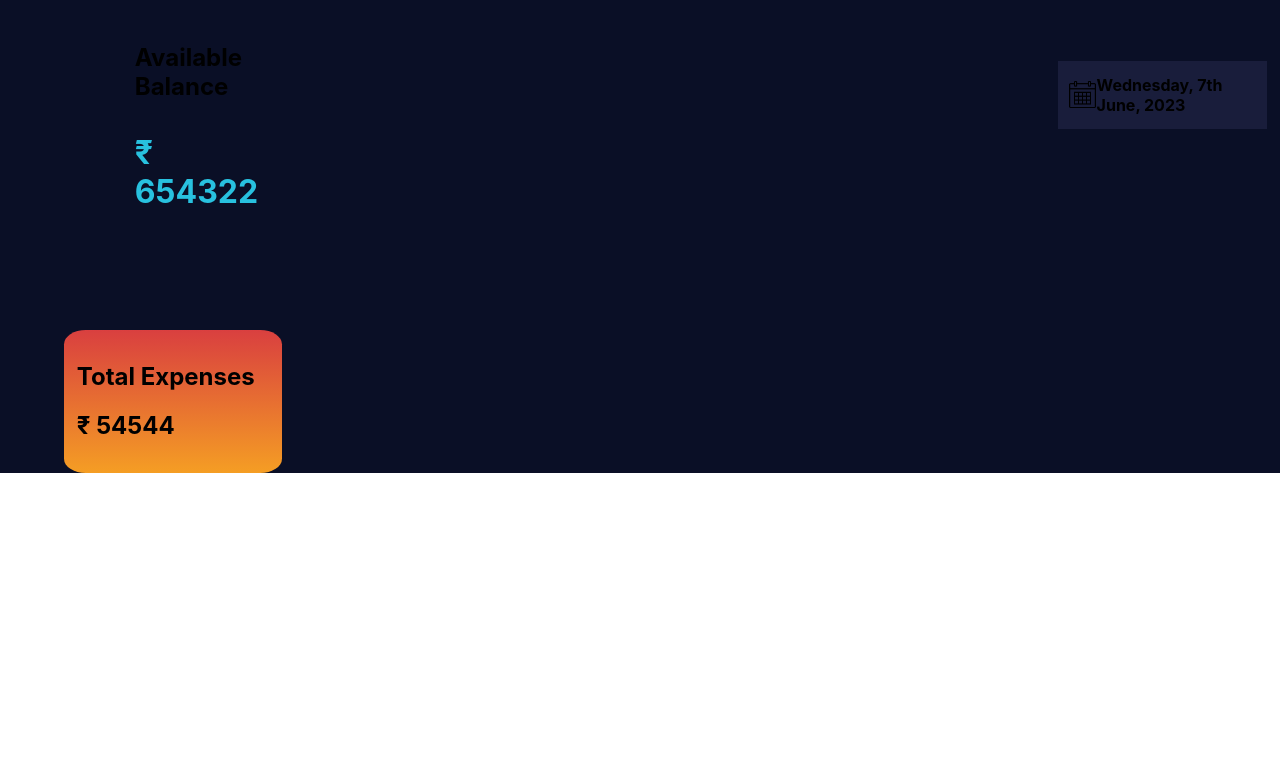
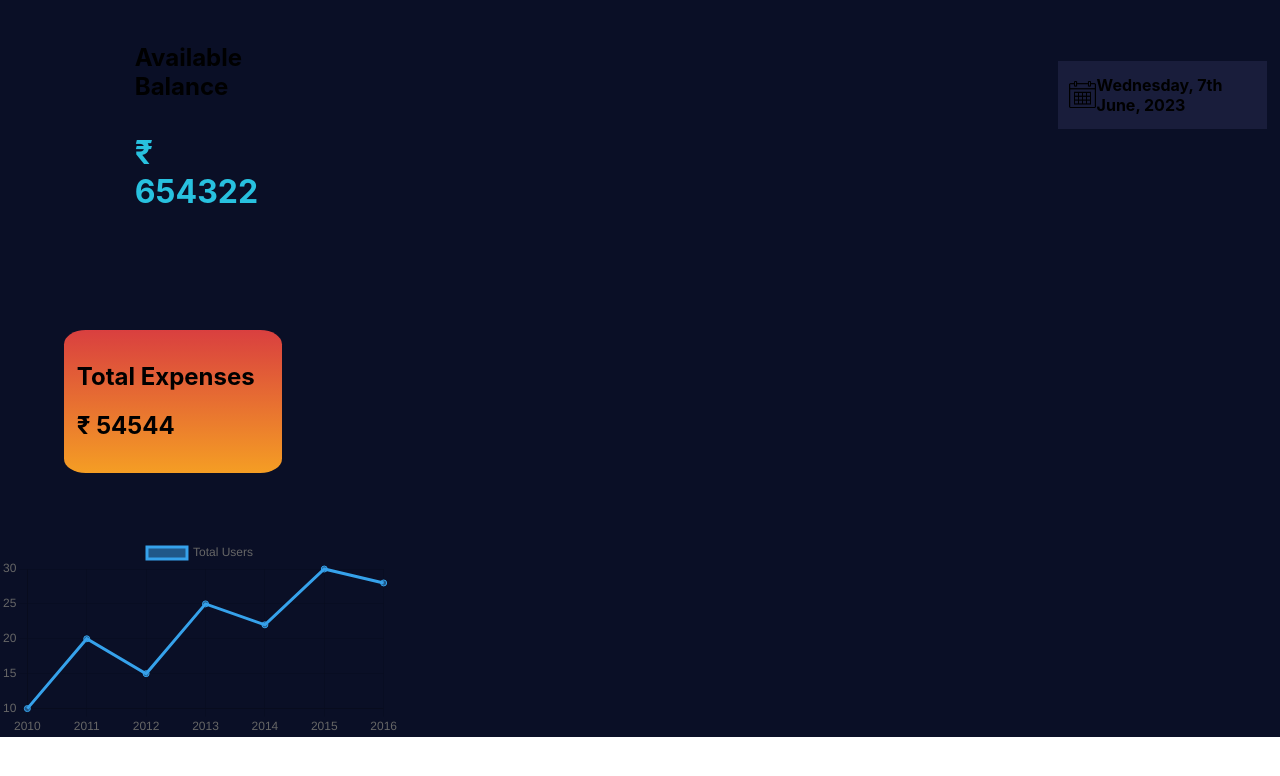
Before and after one commit to thenishant/expense-ui, a React (Create React App) app: page / in a window 1280 px wide. Shown: the top 776 px of the page. Built offline with nearby package versions, Linux system fonts and the light colour scheme.

Commit message:
Add LineChart with dummy userData

```diff
--- a/package.json
+++ b/package.json
@@ -6,6 +6,8 @@
     "@testing-library/jest-dom": "^5.16.5",
     "@testing-library/react": "^13.4.0",
     "@testing-library/user-event": "^13.5.0",
+    "chart.js": "^4.3.0",
+    "react-chartjs-2": "^5.2.0",
     "moment": "^2.29.4",
     "react": "^18.2.0",
     "react-dom": "^18.2.0",
--- /dev/null
+++ b/src/expenses/components/Spending.js
@@ -0,0 +1,21 @@
+import {useState} from "react";
+import UserData from "./UIElements/UserData";
+import LineChart from "./UIElements/LineChart";
+
+const Spending = () => {
+    const [userData] = useState({
+        labels: UserData.map(data => data.year)
+        , datasets: [{
+            label: "Total Users",
+            data: UserData.map(data => data.count)
+        }]
+    })
+
+    return (
+        <div className={"line-chart"} style={{width: 400}}>
+            <LineChart chartData={userData}/>
+        </div>
+    );
+}
+
+export default Spending
--- /dev/null
+++ b/src/expenses/components/UIElements/LineChart.js
@@ -0,0 +1,10 @@
+import {Line} from "react-chartjs-2";
+import {Chart as ChartJS} from 'chart.js/auto'
+
+const LineChart = ({chartData}) => {
+    return (
+        <Line data={chartData}/>
+    )
+}
+
+export default LineChart
--- /dev/null
+++ b/src/expenses/components/UIElements/UserData.js
@@ -0,0 +1,11 @@
+const UserData = [
+    {year: 2010, count: 10},
+    {year: 2011, count: 20},
+    {year: 2012, count: 15},
+    {year: 2013, count: 25},
+    {year: 2014, count: 22},
+    {year: 2015, count: 30},
+    {year: 2016, count: 28},
+];
+
+export default UserData
--- a/src/expenses/pages/Expense.js
+++ b/src/expenses/pages/Expense.js
@@ -1,11 +1,13 @@
 import TotalExpenses from "../components/TotalExpenses";
 
 import "./Expenses.css"
+import Spending from "../components/Spending";
 
 const Expenses = () => {
     return (
         <div className={"expenses"}>
             <TotalExpenses/>
+            <Spending/>
         </div>
     )
 }
```
Also changed, not shown: src/expenses/components/Spendings.css (added), 1 other file (tests, documents, lock files or other folders).
